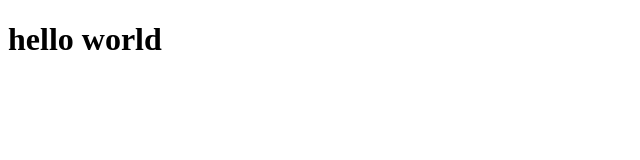
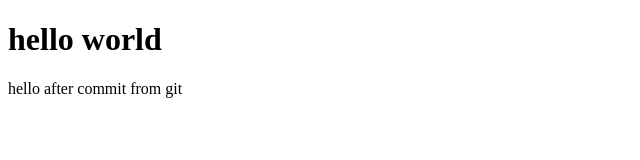
Before and after one commit to musakazim989/test-class-1, a plain HTML site: page index.html in a window 1280 px wide. Shown: the whole page, without its empty margins (0-640 px from the left). Drawn offline with Linux system fonts and the light colour scheme.

Commit message:
paragraph added

```diff
--- a/index.html
+++ b/index.html
@@ -8,5 +8,6 @@
   </head>
   <body>
     <h1>hello world</h1>
+    <p>hello after commit from git</p>
   </body>
 </html>
```
